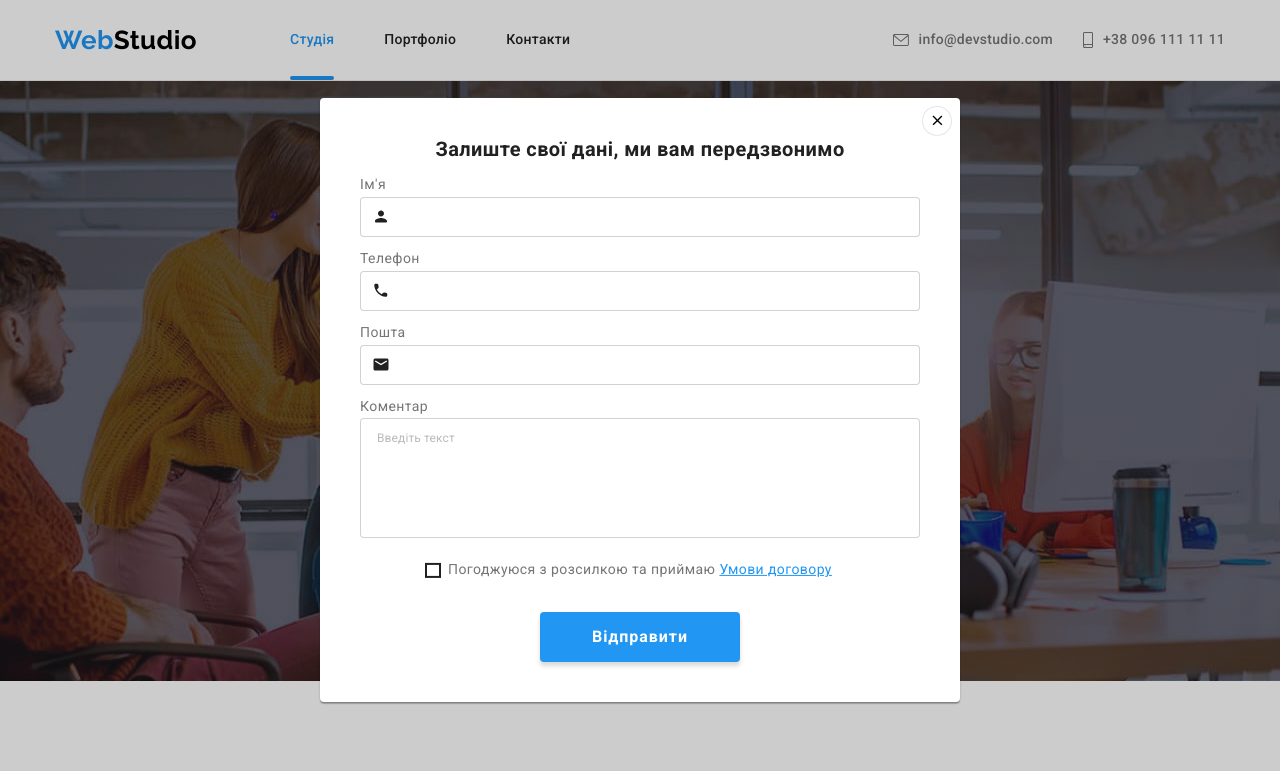
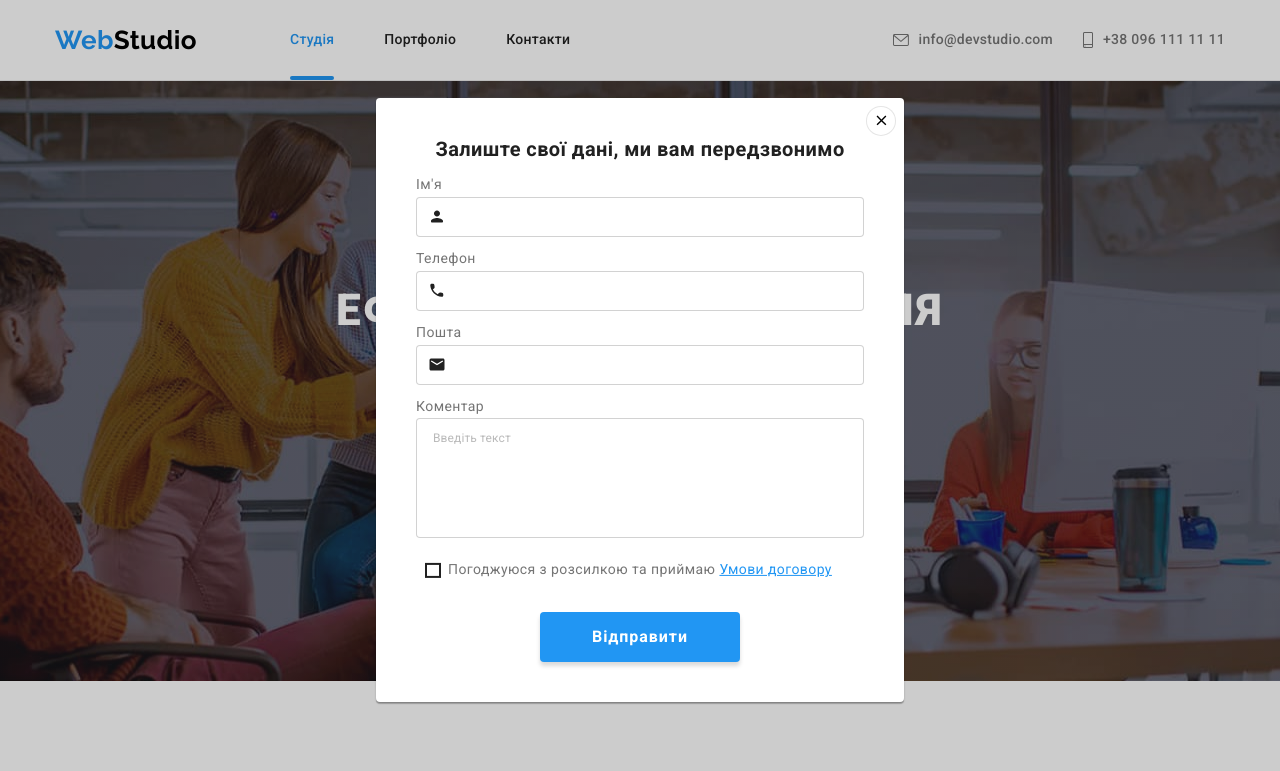
Before and after one commit to HalynaSilina/goit-markup-hw-06, a plain HTML site: page index.html in a window 1280 px wide. Both pictures are taken after a click on the button "Замовити послугу". Shown: the top 771 px of the page. Drawn offline with nearby package versions, Linux system fonts and the light colour scheme.

Commit message:
modal width

```diff
--- a/css/styles.css
+++ b/css/styles.css
@@ -604,7 +604,7 @@ svg {
   transform: translate(-50%, -50%) scale(1);
   overflow: hidden;
 
-  min-width: 528px;
+  max-width: 528px;
   min-height: 581px;
 
   background-color: var(--primary-white-color);
```
